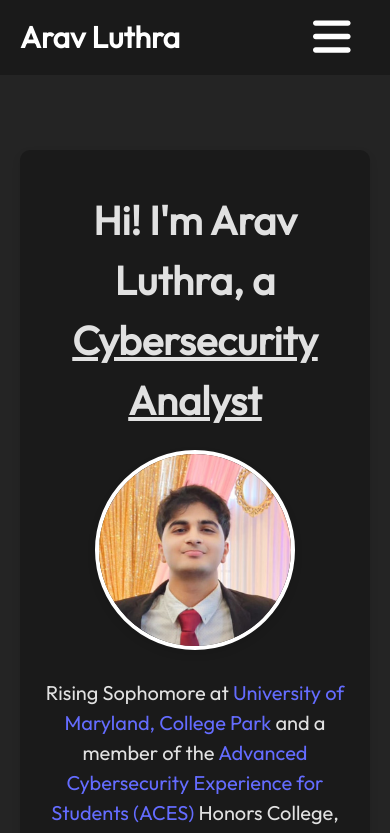
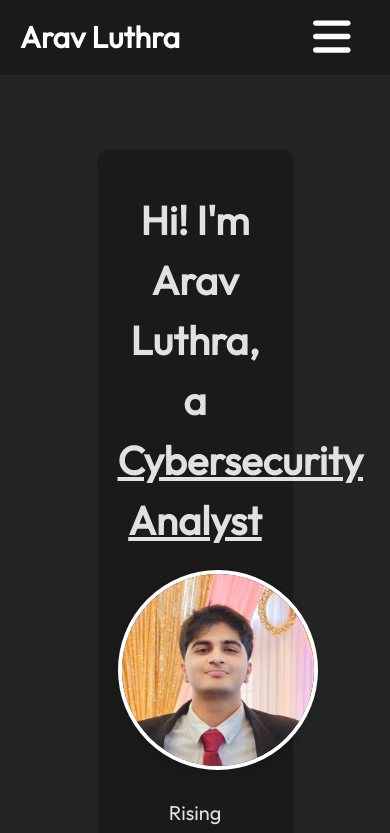
Before and after one commit to aluthra23/personal-website, a React (Vite) app: page /personal-website in a window 390 px wide. Shown: the top 833 px of the page. Built offline with nearby package versions, Linux system fonts and the light colour scheme.

Commit message:
updated experience and home and education pages

```diff
--- a/src/components/education/education.css
+++ b/src/components/education/education.css
@@ -22,7 +22,7 @@
 }
 
 .education-content {
-  max-width: 800px;
+  max-width: 900px;
   margin: 20px;
 }
 
--- a/src/components/experience/experience.css
+++ b/src/components/experience/experience.css
@@ -24,7 +24,7 @@
   padding: 30px;
   border-radius: 10px;
   box-shadow: 0 4px 8px rgba(0, 0, 0, 0.1);
-  max-width: 800px;
+  max-width: 1100px;
   margin: 20px;
 }
 
--- a/src/components/home/Home.jsx
+++ b/src/components/home/Home.jsx
@@ -65,7 +65,7 @@ function Home() {
       {/* <Navbar /> */}
       <div className="home-container">
         <div className="home-card">
-        <h2>{`Hi! I'm Arav Luthra, a `} <b><u>{text}</u></b></h2>
+          <h2>{`Hi! I'm Arav Luthra, a `} <b><u>{text}</u></b></h2>
           <div className="home-content">
             <div className='bio-text'>
               <img src={AravImage} alt="Arav Luthra" className="profile-image" />
--- a/src/components/home/home.css
+++ b/src/components/home/home.css
@@ -26,7 +26,7 @@
   padding: 30px;
   border-radius: 10px;
   box-shadow: 0 4px 8px rgba(0, 0, 0, 0.1);
-  max-width: 800px;
+  max-width: 1100px;
   margin: 20px;
   font-size: 25px;
 }
@@ -85,9 +85,9 @@
     padding-top: 130px;
   }
   .home-card, .about-me-card {
-    padding: 20px; /* Decrease padding */
-    font-size: 20px; /* Decrease font size */
-    max-width: 90%; /* Adjust max width */
+    padding: 20px;
+    font-size: 20px;
+    max-width: 50%;
   }
 
   .home-card h2, .about-me-card h2 {
```
